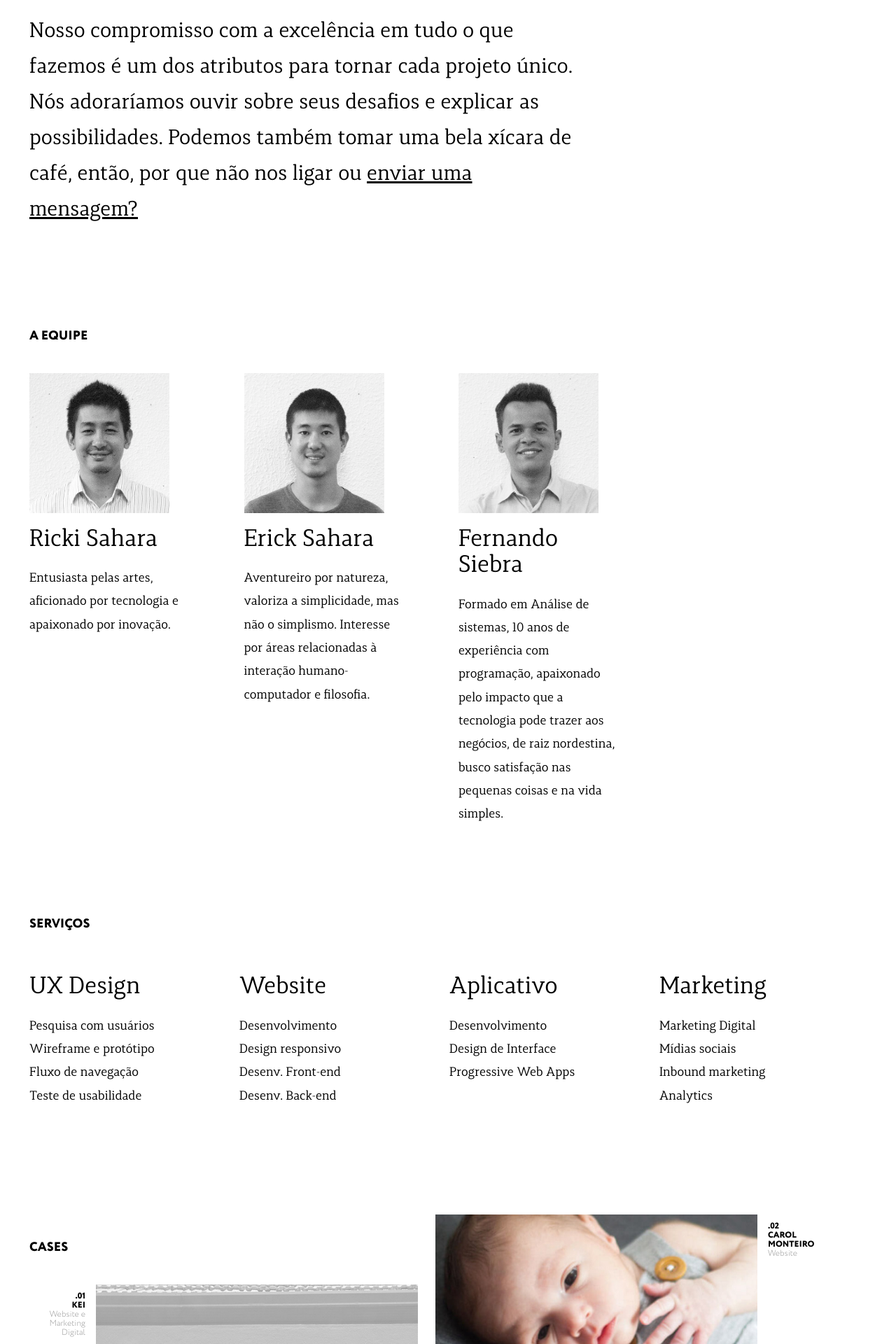
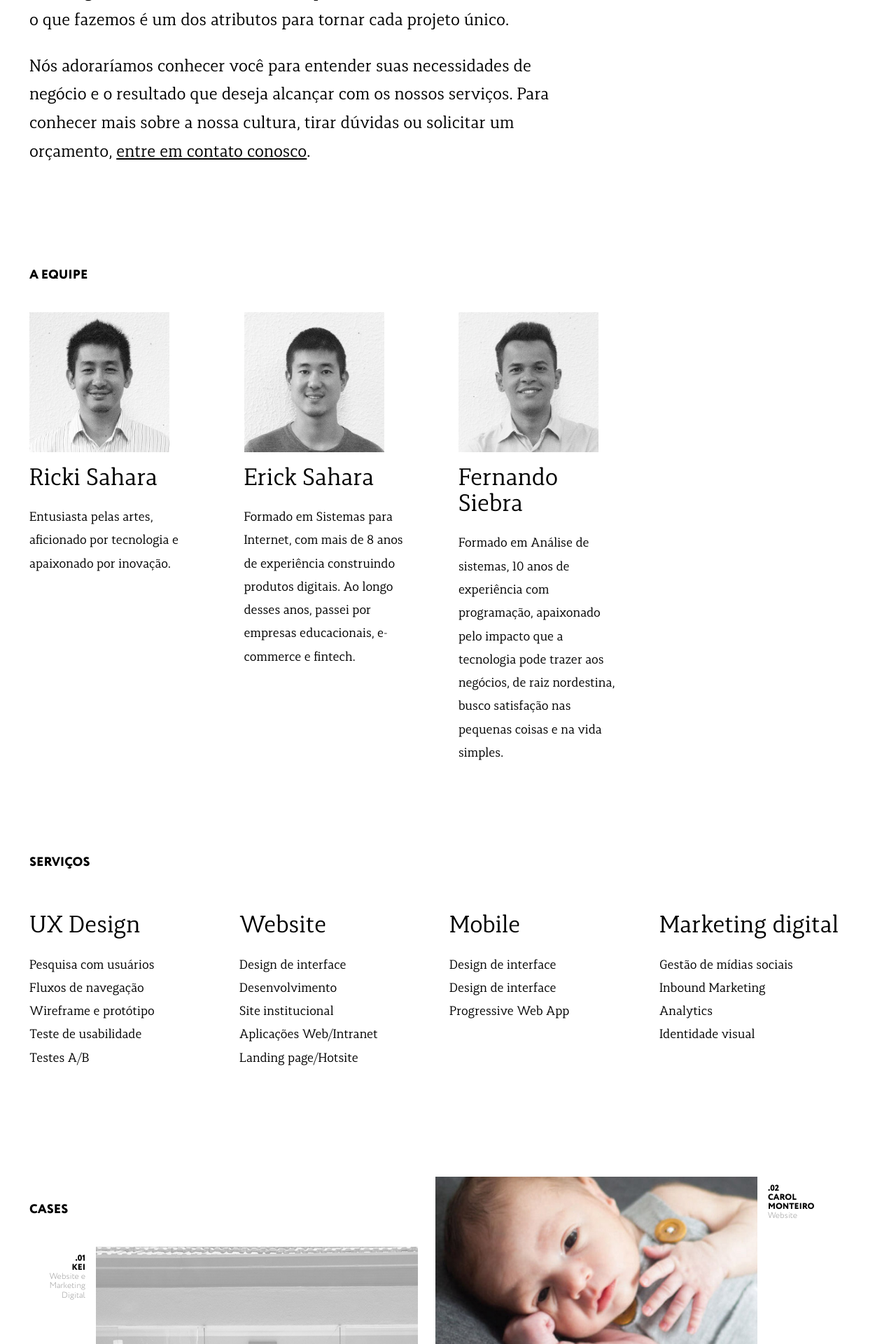
Before and after one commit to uniqvc/portfolio, a PHP site: page / in a window 1280 px wide. Shown: the part 880-2800 px from the top of the page at 70% size. Run offline with PHP 8.4, Linux system fonts and the light colour scheme.

Commit message:
troca de texto do slogan, quem somos, a equipe, servicos e alteracoes no rodape

```diff
--- a/dist/css/main.css
+++ b/dist/css/main.css
@@ -3493,7 +3493,7 @@ body.menu-opened .menu-hamburger-line {
   padding-bottom: 100px; }
 
 .quem-somos-text {
-  font-size: 30px;
+  font-size: 24px;
   line-height: 1.7;
   margin-bottom: 25px; }
 
@@ -3515,7 +3515,7 @@ body.menu-opened .menu-hamburger-line {
 
 .section-cases {
   padding-top: 40px;
-  padding-bottom: 125px; }
+  padding-bottom: 65px; }
 
 .main-case .main-title {
   vertical-align: bottom;
--- a/includes/footer.php
+++ b/includes/footer.php
@@ -1,13 +1,7 @@
 <footer id="contato" class="footer container-padding" data-header-white>
 	<h2 class="h2 text-uppercase text-inverse">Contato</h2>
 	<div class="row">
-		<div class="footer-telefone col-sm-4">
-			<h3 class="h2 text-inverse text-uppercase">Telefone</h3>
-			<p class="footer-phone text-inverse"><a class="link-tel" href="tel:11991193047">11 99119-3047</a> - Ricki</p>
-			<p class="footer-phone text-inverse"><a class="link-tel" href="tel:11994077776">11 99407-7776</a> - Erick</p>
-			<p class="footer-phone text-inverse"><a class="link-tel" href="tel:11947635258">11 94763-5258</a> - Fernando</p>
-		</div>
-		<div class="footer-mensagem col-sm-6">
+		<div class="footer-mensagem col-sm-6 col-sm-pull-2 right">
 			<h3 class="h2 text-inverse text-uppercase">Deixe um mensagem</h3>
 			<form id="formContato" name="formContato" class="form-contato" action="#" method="post">
 				<div class="form-group">
@@ -23,5 +17,30 @@
 				</div>
 			</form>
 		</div>
+		<div class="col-xs-12 col-sm-4">
+			<div class="footer-telefone">
+				<h3 class="h2 text-inverse text-uppercase">Telefone</h3>
+				<p class="footer-phone text-inverse"><a class="link-tel" href="tel:11990115724">11 99011-5724</a></p>
+			</div>
+			<div class="footer-endereco">
+				<h3 class="h2 text-inverse text-uppercase">Endereço</h3>
+				<p class="footer-phone text-inverse">Rua Maquerobi, 212 ap 6 - Saúde <br> São Paulo - SP</p>
+			</div>
+			<div class="footer-socialmedia">
+				<a href="https://www.instagram.com/uniq_digital/" target="_blank">
+				<svg width="29" height="29" viewBox="0 0 29 29" fill="none" xmlns="http://www.w3.org/2000/svg">
+					<path d="M15 6.8125C11 6.8125 7.8125 10.0625 7.8125 14C7.8125 18 11 21.1875 15 21.1875C18.9375 21.1875 22.1875 18 22.1875 14C22.1875 10.0625 18.9375 6.8125 15 6.8125ZM15 18.6875C12.4375 18.6875 10.3125 16.625 10.3125 14C10.3125 11.4375 12.375 9.375 15 9.375C17.5625 9.375 19.625 11.4375 19.625 14C19.625 16.625 17.5625 18.6875 15 18.6875ZM24.125 6.5625C24.125 5.625 23.375 4.875 22.4375 4.875C21.5 4.875 20.75 5.625 20.75 6.5625C20.75 7.5 21.5 8.25 22.4375 8.25C23.375 8.25 24.125 7.5 24.125 6.5625ZM28.875 8.25C28.75 6 28.25 4 26.625 2.375C25 0.75 23 0.25 20.75 0.125C18.4375 0 11.5 0 9.1875 0.125C6.9375 0.25 5 0.75 3.3125 2.375C1.6875 4 1.1875 6 1.0625 8.25C0.9375 10.5625 0.9375 17.5 1.0625 19.8125C1.1875 22.0625 1.6875 24 3.3125 25.6875C5 27.3125 6.9375 27.8125 9.1875 27.9375C11.5 28.0625 18.4375 28.0625 20.75 27.9375C23 27.8125 25 27.3125 26.625 25.6875C28.25 24 28.75 22.0625 28.875 19.8125C29 17.5 29 10.5625 28.875 8.25ZM25.875 22.25C25.4375 23.5 24.4375 24.4375 23.25 24.9375C21.375 25.6875 17 25.5 15 25.5C12.9375 25.5 8.5625 25.6875 6.75 24.9375C5.5 24.4375 4.5625 23.5 4.0625 22.25C3.3125 20.4375 3.5 16.0625 3.5 14C3.5 12 3.3125 7.625 4.0625 5.75C4.5625 4.5625 5.5 3.625 6.75 3.125C8.5625 2.375 12.9375 2.5625 15 2.5625C17 2.5625 21.375 2.375 23.25 3.125C24.4375 3.5625 25.375 4.5625 25.875 5.75C26.625 7.625 26.4375 12 26.4375 14C26.4375 16.0625 26.625 20.4375 25.875 22.25Z" fill="#B4B4B4"/>
+				</svg>
+				</a>
+				<a href="https://www.facebook.com/uniq.vc" target="_blank">
+				<svg width="32" height="32" viewBox="0 0 32 32" fill="none" xmlns="http://www.w3.org/2000/svg">
+					<path d="M31.5 16C31.5 7.4375 24.5625 0.5 16 0.5C7.4375 0.5 0.5 7.4375 0.5 16C0.5 23.75 6.125 30.1875 13.5625 31.3125V20.5H9.625V16H13.5625V12.625C13.5625 8.75 15.875 6.5625 19.375 6.5625C21.125 6.5625 22.875 6.875 22.875 6.875V10.6875H20.9375C19 10.6875 18.375 11.875 18.375 13.125V16H22.6875L22 20.5H18.375V31.3125C25.8125 30.1875 31.5 23.75 31.5 16Z" fill="#B4B4B4"/>
+				</svg>
+				</a>
+			</div>
+			<div class="footer-direitos-autorais">
+				<small class="text-inverse">© Uniq 2016-2021</small>
+			</div>
+		</div>
 	</div>
 </footer>
--- a/pages/home.php
+++ b/pages/home.php
@@ -9,8 +9,8 @@
 		<div class="main-container">
 			<video poster="dist/images/poster.jpg" class="main-video" src="dist/videos/home.mp4" autoplay="autoplay" loop></video>
 			<div class="main-title">
-				<h1 class="text-inverse text-serif">Be Uniq</h1>
-				<p class="main-title-description text-sans-serif">Faça o que você ama</p>
+				<h1 class="text-inverse text-serif">Seja Uniq</h1>
+				<p class="main-title-description text-sans-serif">Desenvolvemos experiências digitais únicas</p>
 			</div>
 		</div>
 	</main>
@@ -18,10 +18,9 @@
 	<section id="uniq" class="section-default section-quem-somos container-padding">
 		<div class="row">
 			<div class="col-sm-8">
-				<p class="quem-somos-text">Somos uma agência digital especializada em trazer soluções criativas para nossos clientes, atingindo metas e objetivos, superando as expectativas. Podemos ajudar através de consultoria, visão estratégica, web design, desenvolvimento, marketing digital e aplicações web.</p>
-				<p class="quem-somos-text">
-					 Nosso compromisso com a excelência em tudo o que fazemos é um dos atributos para tornar cada projeto único. Nós adoraríamos ouvir sobre seus desafios e explicar as possibilidades. Podemos também tomar uma bela xícara de café, então, por que não nos ligar ou <a data-scrollto href="#contato" class="link-underlined">enviar uma mensagem?</a>
-				</p>
+				<p class="quem-somos-text">Somos uma <strong>empresa 100% digital</strong> especializada em criar soluções que otimizem o posicionamento e presença do seu negócio no mundo online. Podemos ajudar através de estratégia de negócio, experiência do usuário, web design, desenvolvimento de aplicações web e marketing digital.</p>
+				<p class="quem-somos-text">Amamos tecnologia e estamos sempre atenados às mudanças e avanços tecnológicos do mercado. O nosso compromisso com a excelência em tudo o que fazemos é um dos atributos para tornar cada projeto único. </p>
+				<p class="quem-somos-text">Nós adoraríamos conhecer você para entender suas necessidades de negócio e o resultado que deseja alcançar com os nossos serviços. Para conhecer mais sobre a nossa cultura, tirar dúvidas ou solicitar um orçamento, <a data-scrollto href="#contato" class="link-underlined">entre em contato conosco</a>.</p>
 			</div>
 		</div>
 	</section>
@@ -37,7 +36,7 @@
 			<div class="col-sm-4 col-md-4 col-lg-3 equipe-item">
 				<img src="dist/images/erick-sahara.jpg" alt="Erick Sahara">
 				<h3 class="h3 text-serif">Erick Sahara</h3>
-				<p class="text-large">Aventureiro por natureza, valoriza a simplicidade, mas não o simplismo. Interesse por áreas relacionadas à interação humano-computador e filosofia.</p>
+				<p class="text-large">Formado em Sistemas para Internet, com mais de 8 anos de experiência construindo produtos digitais. Ao longo desses anos, passei por empresas educacionais, e-commerce e fintech.</p>
 			</div>
 			<div class="col-sm-4 col-md-4 col-lg-3 equipe-item">
 				<img src="dist/images/fernando-siebra.jpg" alt="Fernando Siebra">
@@ -56,35 +55,37 @@
 				<h3 class="h3 text-serif">UX Design</h3>
 				<ul class="list-unstyled text-large">
 					<li>Pesquisa com usuários</li>
+					<li>Fluxos de navegação</li>
 					<li>Wireframe e protótipo</li>
-					<li>Fluxo de navegação</li>
 					<li>Teste de usabilidade</li>
+					<li>Testes A/B</li>
 				</ul>
 			</div>
 			<div class="servicos-item col-sm-6 col-md-3">
 				<h3 class="h3 text-serif">Website</h3>
 				<ul class="list-unstyled text-large">
+					<li>Design de interface</li>
 					<li>Desenvolvimento</li>
-					<li>Design responsivo</li>
-					<li>Desenv. Front-end</li>
-					<li>Desenv. Back-end</li>
+					<li>Site institucional</li>
+					<li>Aplicações Web/Intranet</li>
+					<li>Landing page/Hotsite</li>
 				</ul>
 			</div>
 			<div class="servicos-item col-sm-6 col-md-3">
-				<h3 class="h3 text-serif">Aplicativo</h3>
+				<h3 class="h3 text-serif">Mobile</h3>
 				<ul class="list-unstyled text-large">
-					<li>Desenvolvimento</li>
-					<li>Design de Interface</li>
-					<li>Progressive Web Apps</li>
+					<li>Design de interface</li>
+					<li>Design de interface</li>
+					<li>Progressive Web App</li>
 				</ul>
 			</div>
 			<div class="servicos-item col-sm-6 col-md-3">
-				<h3 class="h3 text-serif">Marketing</h3>
+				<h3 class="h3 text-serif">Marketing digital</h3>
 				<ul class="list-unstyled text-large">
-					<li>Marketing Digital</li>
-					<li>Mídias sociais</li>
-					<li>Inbound marketing</li>
+					<li>Gestão de mídias sociais</li>
+					<li>Inbound Marketing</li>
 					<li>Analytics</li>
+					<li>Identidade visual</li>
 				</ul>
 			</div>
 		</div>
@@ -175,6 +176,21 @@
 		</ul>
 	</section>
 
+	<section id="clientes" class="section-default section-clientes container-padding">
+		<h2 class="h2 text-uppercase">Últimos clientes</h2>
+		<div class="row">
+			<div class="col-sm-12 col-md-12">
+				<ul class="clientes-list">
+					<li class="clientes-list-item"><img src="dist/images/cliente-fortsec.png" alt="Fortsec"></li>
+					<li class="clientes-list-item"><img src="dist/images/cliente-treinaweb.png" alt="Treinaweb"></li>
+					<li class="clientes-list-item"><img src="dist/images/cliente-avmakers.png" alt="Avmakers"></li>
+					<li class="clientes-list-item"><img src="dist/images/cliente-keiarte.png" alt="Keiarte"></li>
+					<li class="clientes-list-item"><img src="dist/images/cliente-diya.png" alt="Diya"></li>
+				</ul>
+			</div>
+		</div>
+	</section>
+
 	<?php include 'includes/footer.php'; ?>
 
 	<script src="dist/js/main.js"></script>
```
Also changed, not shown: other parts of dist/css/main.css (+57 -0 lines), dist/images/cliente-avmakers.png (added), dist/images/cliente-diya.png (added), dist/images/cliente-fortsec.png (added), dist/images/cliente-keiarte.png (added), dist/images/cliente-treinaweb.png (added), dist/images/facebook.svg (added), dist/images/instagram.svg (added).
